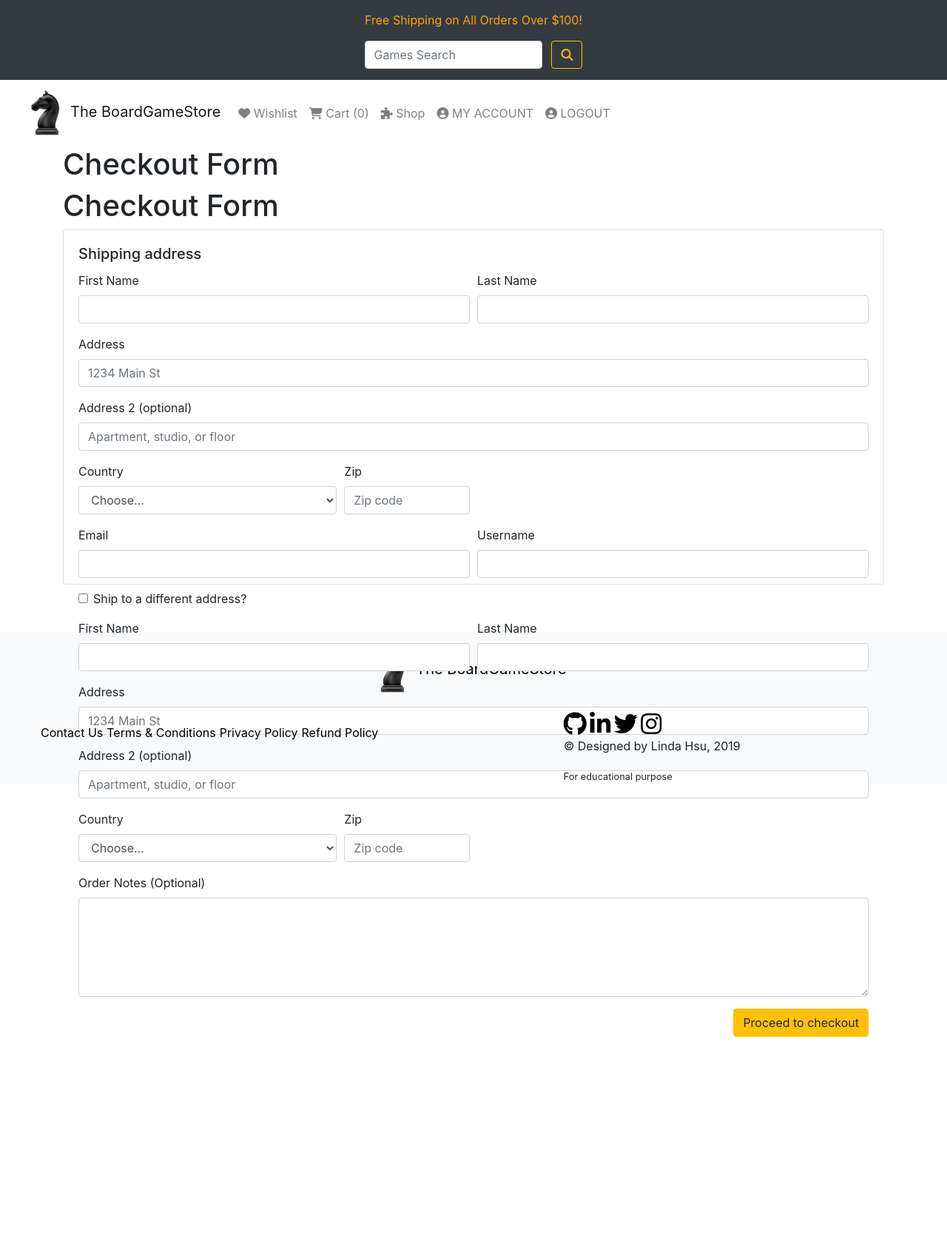
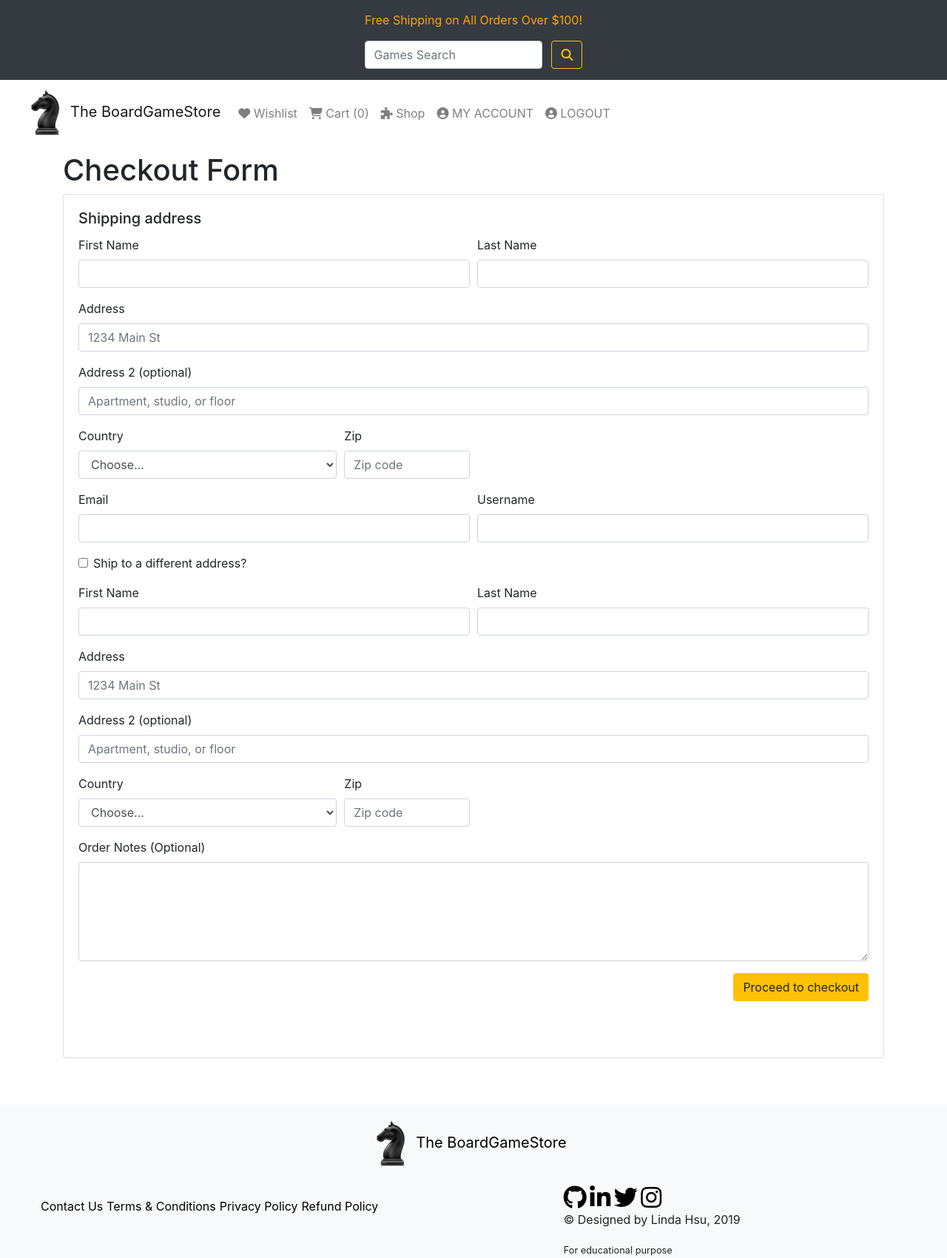
Before and after one commit to Paddlepop25/codeinstitute-boardgame-store, a Django app: page /cart/checkout_form/ in a window 1280 px wide. Shown: the whole page at 74% size. Before the commit the page ends 1401 px from the top, so only its background shows below. Run offline with Django 3.2, Linux system fonts and the light colour scheme; the visitor is signed in with stand-in values (Sample User, id 1); parts of the project's set-up code (start-up, migrations or seed data) failed here and were passed over; some libraries are stand-ins or nearby versions.

Commit message:
added height to checkout form

```diff
--- a/accounts/templates/accounts/login.template.html
+++ b/accounts/templates/accounts/login.template.html
@@ -1,5 +1,5 @@
 {% extends 'base.html' %}
-{% block page_title %} Login {% endblock %}
+{% block title %} Login {% endblock %}
 
 {% block content %}
 <div class="login_form">
--- a/accounts/templates/accounts/logout_confirm.template.html
+++ b/accounts/templates/accounts/logout_confirm.template.html
@@ -1,5 +1,5 @@
 {% extends 'base.html' %}
-{% block page_title %} Logout {% endblock %}
+{% block title %} Logout {% endblock %}
 
 {%block content%}
 <h1>Logout</h1>
--- a/accounts/templates/accounts/my_account.template.html
+++ b/accounts/templates/accounts/my_account.template.html
@@ -1,5 +1,5 @@
 {% extends 'base.html' %}
-{% block page_title %} My Account {% endblock %}
+{% block title %} My Account {% endblock %}
 
 {% block content %}
 
--- a/accounts/templates/accounts/profile.template.html
+++ b/accounts/templates/accounts/profile.template.html
@@ -1,7 +1,7 @@
 {% extends 'base.html' %}
 {% load static %}
 
-{% block page_title %} {{user}}'s Profile {% endblock %}
+{% block title %} {{user}}'s Profile {% endblock %}
 
 {% block content %}
     <h1>Profile Page</h1>
--- a/cart/templates/cart/checkout_form.template.html
+++ b/cart/templates/cart/checkout_form.template.html
@@ -1,7 +1,8 @@
-{% extends 'base.html' %} {% block page_title %} Checkout Form {% endblock %} {%block content %}
+{% extends 'base.html' %} {% block title %} Checkout Form {% endblock %} {%block content %}
 
 <h1>Checkout Form</h1>
 
+<div class="checkout_form">
 <div class="card">
     <div class="card-body">
         <h5 class="card-title">Shipping address</h5>
@@ -100,7 +101,7 @@
         </form>
     </div>
 </div>
-
+</div>
 
 
 {% endblock %}
--- a/cart/templates/cart/view_cart.template.html
+++ b/cart/templates/cart/view_cart.template.html
@@ -1,4 +1,4 @@
-{% extends 'base.html' %} {% block page_title %} Shopping Cart {% endblock %}
+{% extends 'base.html' %} {% block title %} Shopping Cart {% endblock %}
 
 
 {%block content %}
--- a/catalogue/templates/catalogue/game_info.template.html
+++ b/catalogue/templates/catalogue/game_info.template.html
@@ -1,6 +1,6 @@
 {% extends 'base.html' %}
 
-{% block page_title %} Games Information {% endblock %}
+{% block title %} Games Information {% endblock %}
 
 {% block content %}
 <h1>More Info</h1>
--- a/catalogue/templates/catalogue/games.template.html
+++ b/catalogue/templates/catalogue/games.template.html
@@ -1,6 +1,6 @@
 {% extends 'base.html' %}
 {% load crispy_forms_tags %}
-{% block page_title %} Games Catalogue {% endblock %}
+{% block title %} Games Catalogue {% endblock %}
 
 {% block content %}
 <h1>Games</h1>
--- a/static/styles/styles.css
+++ b/static/styles/styles.css
@@ -92,6 +92,11 @@ body {
     width: 4rem;
 }
 
+/*Checkout page*/
+.checkout_form .card {
+    height: 100rem;
+}
+
 /*Footer*/
 
 .footer img {
@@ -149,3 +154,10 @@ body {
     /*margin-right: 5px;*/
 }
 }
+
+
+@media (min-width: 768px) {
+  .checkout_form .card {
+    height: 73rem;
+  }
+}
```
Also changed, not shown: home/templates/home/index.template.html (+6 -1 lines).
